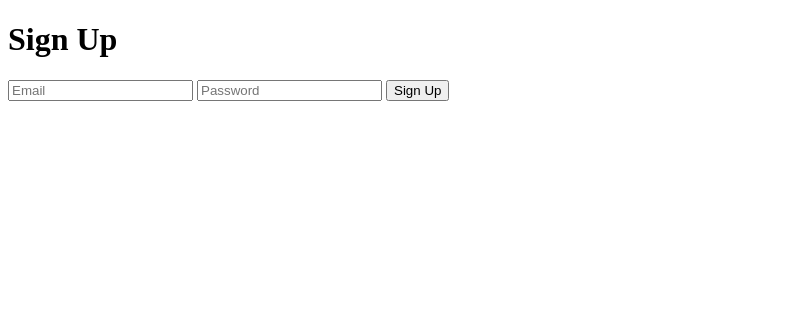
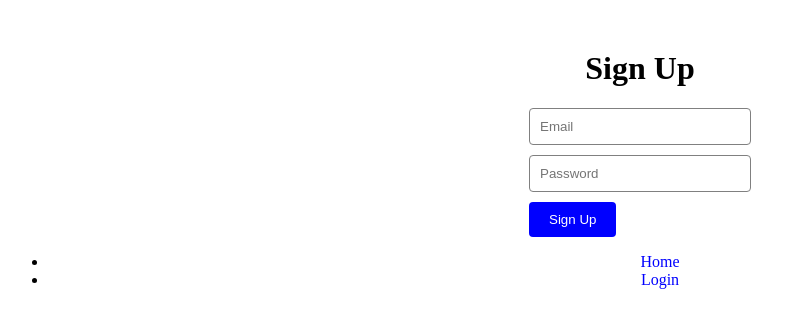
Before and after one commit to John-Sellers/svelte-supabase, a SvelteKit app in the folder task-manager/: page /signup in a window 1280 px wide. Shown: the top 328 px of the page, without its empty margins (0-806 px from the left). Built offline with nearby package versions, Linux system fonts and the light colour scheme; no server answers.

Commit message:
Added css modules

```diff
--- /dev/null
+++ b/task-manager/src/routes/login/login.module.css
@@ -0,0 +1,40 @@
+.container {
+    text-align: center;
+    margin-top: 50px;
+}
+
+form {
+    display: inline-block;
+    text-align: left;
+}
+
+input {
+    display: block;
+    margin-bottom: 10px;
+    padding: 10px;
+    width: 200px;
+    border: 1px solid grey;
+    border-radius: 4px;
+}
+
+button {
+    background-color: blue;
+    color: white;
+    padding: 10px 20px;
+    border: none;
+    border-radius: 4px;
+    cursor: pointer;
+}
+
+button:hover {
+    background-color: purple;
+}
+
+nav ul li a {
+    text-decoration: none;
+    color: blue;
+}
+
+nav ul li a:hover {
+    color: purple;
+}
--- a/task-manager/src/routes/signup/+page.svelte
+++ b/task-manager/src/routes/signup/+page.svelte
@@ -1,6 +1,8 @@
 <script lang="ts">
     import { supabase } from "../../supabaseClient";
     import { goto } from "$app/navigation";
+    import styles from "./signup.module.css";
+
     let email = "";
     let password = "";
 
@@ -18,6 +20,7 @@
     };
 </script>
 
+<div class={styles.container}>
     <h1>Sign Up</h1>
 
     <form on:submit|preventDefault={signUp}>
@@ -30,3 +33,11 @@
         />
         <button type="submit">Sign Up</button>
     </form>
+
+    <nav>
+        <ul>
+            <li><a href="/">Home</a></li>
+            <li><a href="/login">Login</a></li>
+        </ul>
+    </nav>
+</div>
--- /dev/null
+++ b/task-manager/src/routes/signup/signup.module.css
@@ -0,0 +1,40 @@
+.container {
+    text-align: center;
+    margin-top: 50px;
+}
+
+form {
+    display: inline-block;
+    text-align: left;
+}
+
+input {
+    display: block;
+    margin-bottom: 10px;
+    padding: 10px;
+    width: 200px;
+    border: 1px solid grey;
+    border-radius: 4px;
+}
+
+button {
+    background-color: blue;
+    color: white;
+    padding: 10px 20px;
+    border: none;
+    border-radius: 4px;
+    cursor: pointer;
+}
+
+button:hover {
+    background-color: purple;
+}
+
+nav ul li a {
+    text-decoration: none;
+    color: blue;
+}
+
+nav ul li a:hover {
+    color: purple;
+}
--- /dev/null
+++ b/task-manager/src/routes/task/task.module.css
@@ -0,0 +1,59 @@
+.container {
+    max-width: 600px;
+    margin: 50px auto;
+    padding: 20px;
+    background-color: white;
+    border: 1px solid grey;
+    border-radius: 8px;
+    box-shadow: 0 0 10px rgba(0, 0, 0, 0.1);
+}
+
+form {
+    margin-bottom: 20px;
+}
+
+input {
+    display: block;
+    margin-bottom: 10px;
+    padding: 10px;
+    width: calc(100% - 22px);
+    border: 1px solid grey;
+    border-radius: 4px;
+}
+
+button {
+    background-color: blue;
+    color: white;
+    padding: 10px 20px;
+    border: none;
+    border-radius: 4px;
+    cursor: pointer;
+}
+
+button:hover {
+    background-color: purple;
+}
+
+ul {
+    list-style-type: none;
+    padding: 0;
+}
+
+li {
+    padding: 10px;
+    border-bottom: 1px solid grey;
+}
+
+li strong {
+    display: block;
+    margin-bottom: 5px;
+}
+
+nav ul li a {
+    text-decoration: none;
+    color: blue;
+}
+
+nav ul li a:hover {
+    color: purple;
+}
```
Also changed, not shown: task-manager/src/routes/+page.svelte (+10 -3 lines), task-manager/src/routes/login/+page.svelte (+11 -0 lines), task-manager/src/routes/task/+page.svelte (+10 -0 lines). Lines whose indentation alone changed are shown as unchanged.
